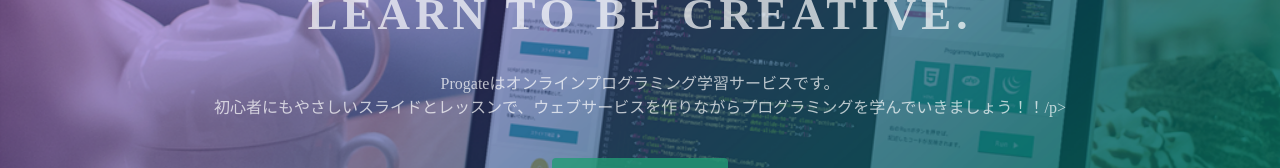
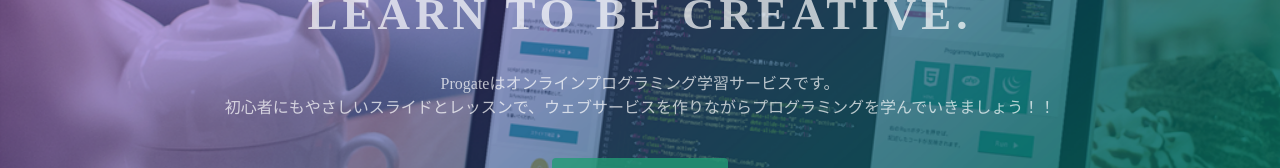
Before and after one commit to sai-taka/progate, a plain HTML site: page index.html in a window 1280 px wide. Shown: the part 274-442 px from the top of the page. Drawn offline with Linux system fonts and the light colour scheme.

Commit message:
Update index.html

```diff
--- a/index.html
+++ b/index.html
@@ -24,7 +24,7 @@
   <div class="top-wrapper">
     <div class="container">
       <h1>LEARN TO CODE.<br>LEARN TO BE CREATIVE.</h1>
-      <p>Progateはオンラインプログラミング学習サービスです。<br>初心者にもやさしいスライドとレッスンで、ウェブサービスを作りながらプログラミングを学んでいきましょう！！/p>
+      <p>Progateはオンラインプログラミング学習サービスです。<br>初心者にもやさしいスライドとレッスンで、ウェブサービスを作りながらプログラミングを学んでいきましょう！！</p>
       <div class="btn-wrapper">
         <a href="#" class="btn signup">新規登録はこちら</a>
         <p>or</p>
```
